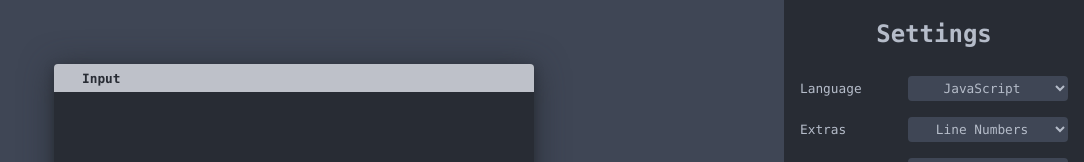
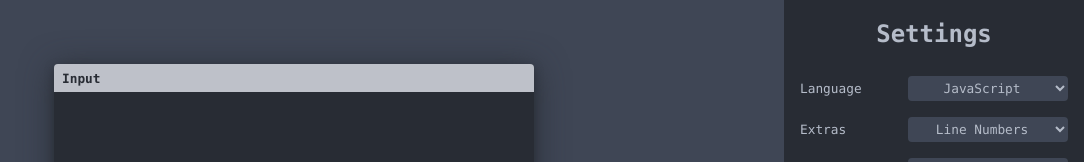
Before and after one commit to dczysz/snippety, a React (Create React App) app: page / in a window 1280 px wide. Shown: the top 162 px of the page, without its empty margins (196-1280 px from the left). Built offline with nearby package versions, Linux system fonts and the light colour scheme.

Commit message:
Fixed spacing when only title is shown

```diff
--- a/src/components/styles/TitleBar.js
+++ b/src/components/styles/TitleBar.js
@@ -1,12 +1,12 @@
 import styled from 'styled-components';
 
 const TitleBar = styled.div`
+  align-items: center;
+  background: hsla(${p => p.theme.white}, 0.85);
+  color: hsl(${p => p.theme.gray});
+  display: flex;
   height: ${p => (p.type === '' ? 0 : p.theme.titleBarHeight)};
-  background: hsla(${p => p.theme.white}, 0.85);
-  display: flex;
-  align-items: center;
   padding-left: 0.25rem;
-  color: hsl(${p => p.theme.gray});
   transition: height 0.2s;
 
   div {
@@ -18,14 +18,15 @@ const TitleBar = styled.div`
   ::before,
   ::after,
   span {
-    width: 0.75rem;
-    height: 0.75rem;
     content: '';
     background: red;
     border-radius: 50%;
+    display: ${p => (p.title ? 'none' : 'block')};
+    height: 0.75rem;
     margin: 0 0.25rem;
-    opacity: ${p => (p.title || p.type === '' ? 0 : 1)};
+    opacity: ${p => (p.type === '' ? 0 : 1)};
     transition: opacity 0.2s;
+    width: 0.75rem;
   }
 
   ::before {
```
